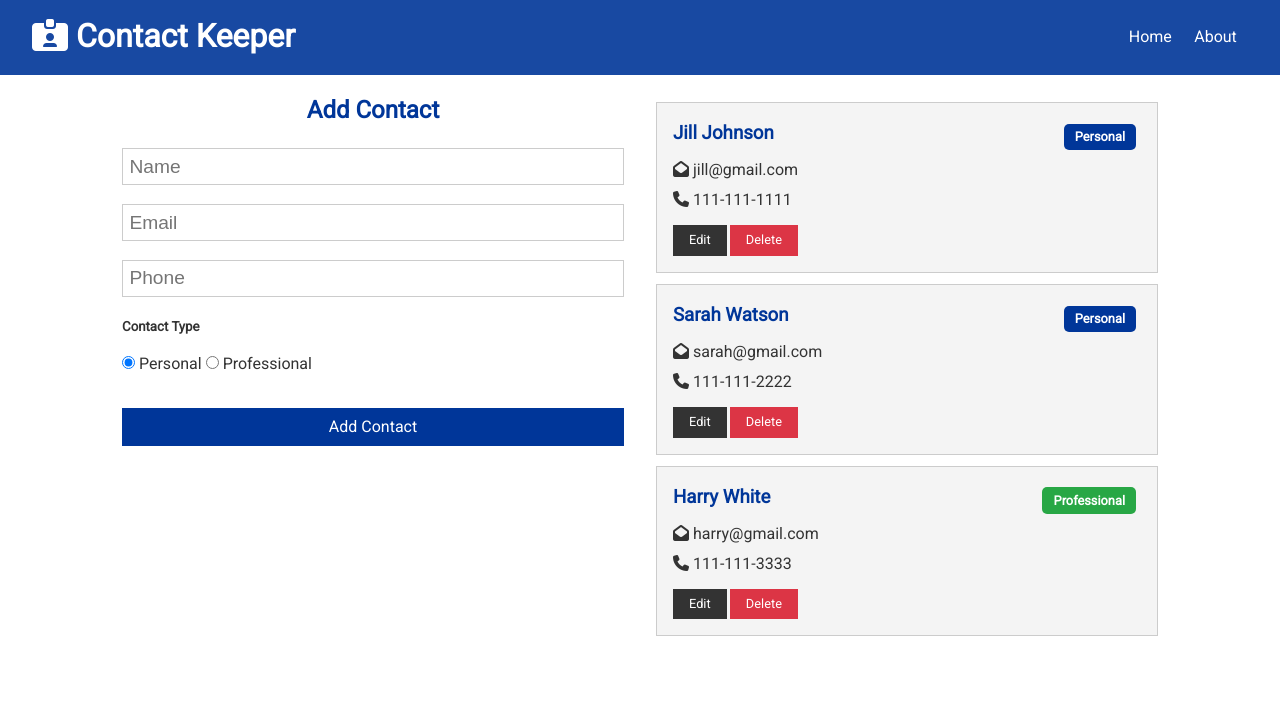
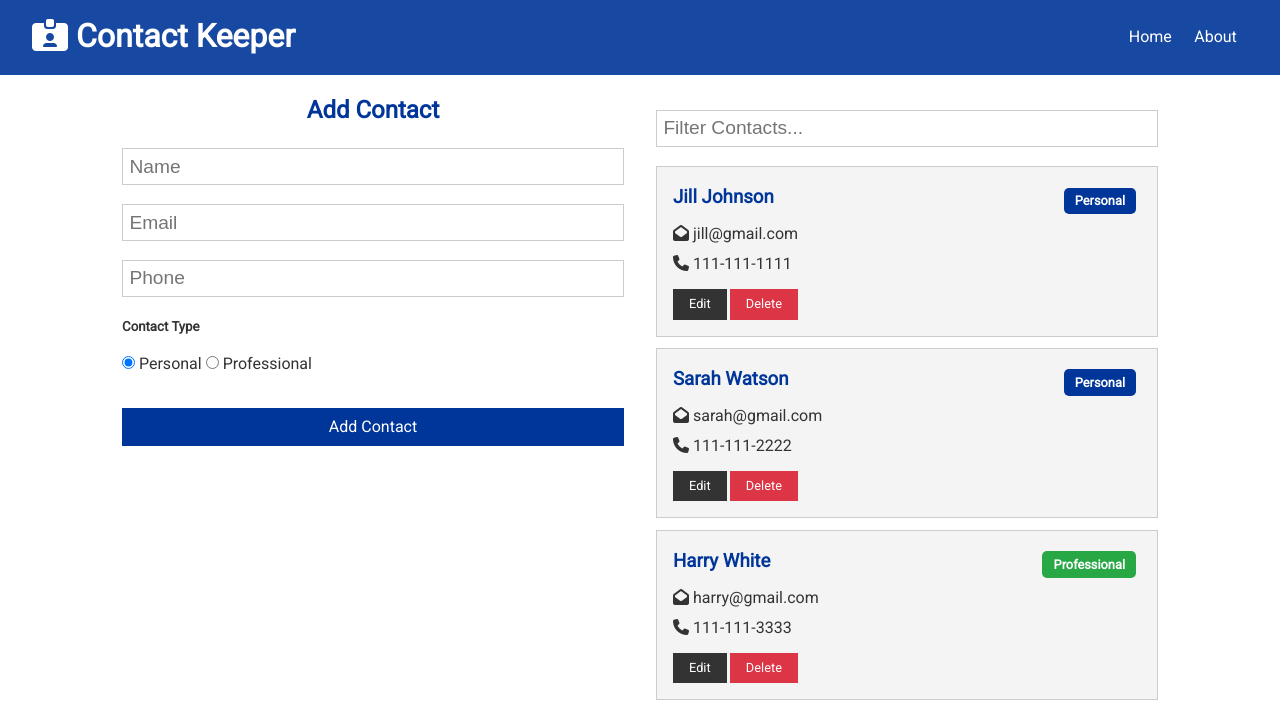
Before and after one commit to Marivel75/contact-keeper, a React (Create React App) app in the folder client/: page / in a window 1280 px wide. Shown: the top 722 px of the page. Built offline with nearby package versions, Linux system fonts and the light colour scheme.

Commit message:
full crud on contacts and react animation

```diff
--- /dev/null
+++ b/client/src/components/contacts/ContactFilter.js
@@ -0,0 +1,36 @@
+import React, { useContext, useRef, useEffect } from 'react';
+import ContactContext from '../../context/contact/contactContext';
+
+const ContactFilter = () => {
+    const contactContext = useContext(ContactContext);
+    const text = useRef('');
+
+    const { filterContacts, clearFilter, filtered } = contactContext;
+
+    useEffect( () => {
+        if(filtered === null) {
+            text.current.value = '';
+        };
+    });
+
+    const onChange = e => {
+        if(text.current.value !== '') {
+            filterContacts(e.target.value);
+        } else {
+            clearFilter();
+        };
+    };
+
+    return (
+        <form>
+            <input
+                ref={text}
+                type="text"
+                placeholder="Filter Contacts..."
+                onChange={onChange}
+            />
+        </form>
+    )
+};
+
+export default ContactFilter
--- a/client/src/components/contacts/ContactForm.js
+++ b/client/src/components/contacts/ContactForm.js
@@ -75,7 +75,7 @@
             <input type="radio" name='type' value='personal' checked={type === 'personal'} onChange={onChange} /> Personal {' '}
             <input type="radio" name='type' value='professional' checked={type === 'professional'} onChange={onChange} /> Professional {' '}
             <div>
-                <input type="submit" value={current ? 'Edit Contact' : 'Add Contact'} className='btn btn-primary btn-block'/>
+                <input type="submit" value={current ? 'Update Contact' : 'Add Contact'} className='btn btn-primary btn-block'/>
             </div>
             {current && <div>
                 <button className='btn btn-light btn-block' onClick={clearAll}>Clear</button>
--- a/client/src/components/contacts/Contacts.js
+++ b/client/src/components/contacts/Contacts.js
@@ -1,17 +1,34 @@
 import React, { Fragment, useContext } from 'react';
+import { CSSTransition, TransisitonGroup, TransitionGroup } from 'react-transition-group';
 import ContactItem from './ContactItem';
 import ContactContext from '../../context/contact/contactContext';
 
 const Contacts = () => {
     const contactContext = useContext(ContactContext);
 
-    const { contacts } = contactContext;
+    const { contacts, filtered } = contactContext;
+
+    if(contacts.length === 0) {
+        return <h4>Please add a contact</h4>
+    };
 
     return (
         <Fragment>
-            {contacts.map(contact => (
-                <ContactItem key={contact.id} contact={contact} />
-            ))}
+            <TransitionGroup>
+            {filtered !== null ?
+                filtered.map( contact => (
+                    <CSSTransition key={contact.id} timeout={500} classNames="item">
+                        <ContactItem contact={contact} />
+                    </CSSTransition>
+                ))
+                :
+                contacts.map(contact => (
+                    <CSSTransition key={contact.id} timeour={500} classNames="item">
+                        <ContactItem contact={contact} />
+                    </CSSTransition>
+                ))
+            }
+            </TransitionGroup>
         </Fragment>
     );
 };
--- a/client/src/components/pages/Home.js
+++ b/client/src/components/pages/Home.js
@@ -1,6 +1,7 @@
 import React from 'react';
 import ContactForm from '../contacts/ContactForm';
 import Contacts from '../contacts/Contacts';
+import ContactFilter from '../contacts/ContactFilter';
 
 const Home = () => {
     return (
@@ -8,8 +9,10 @@
             <div>
                 <ContactForm />
             </div>
-            <div><Contacts />
-                </div>
+            <div>
+                <ContactFilter />
+                <Contacts />
+            </div>
         </div>
     )
 };
--- a/client/src/context/contact/ContactState.js
+++ b/client/src/context/contact/ContactState.js
@@ -37,7 +37,8 @@
                 type: 'professional'
             }
         ],
-        current: null
+        current: null,
+        filtered: null
     };
 
     const [state, dispatch] = useReducer(contactReducer, initialState);
@@ -67,20 +68,30 @@
     const updateContact = contact => {
         dispatch({ type: UPDATE_CONTACT, payload: contact });
     };
+
     // Filter contacts
+    const filterContacts = text => {
+        dispatch({ type: FILTER_CONTACTS, payload: text });
+    };
 
     // Clear filter
+    const clearFilter = () => {
+        dispatch({ type: CLEAR_FILTER });
+    };
 
     return (
         <ContactContext.Provider
             value={{
                 contacts: state.contacts,
                 current: state.current,
+                filtered: state.filtered,
                 addContact,
                 deleteContact,
                 setCurrent,
                 clearCurrent,
-                updateContact
+                updateContact,
+                filterContacts,
+                clearFilter
             }}
         >
             {props.children}
--- a/client/src/context/contact/contactReducer.js
+++ b/client/src/context/contact/contactReducer.js
@@ -35,6 +35,19 @@
                 ...state,
                 current: null
             }
+        case FILTER_CONTACTS:
+            return {
+                ...state,
+                filtered: state.contacts.filter(contact => {
+                    const regex = new RegExp(`${action.payload}`, 'gi');
+                    return contact.name.match(regex) || contact.email.match(regex);
+                })
+            };
+        case CLEAR_FILTER:
+            return {
+                ...state,
+                filtered: null
+            };
         default:
              return state;
      }
```
Also changed, not shown: 1 other file (tests, documents, lock files or other folders).
